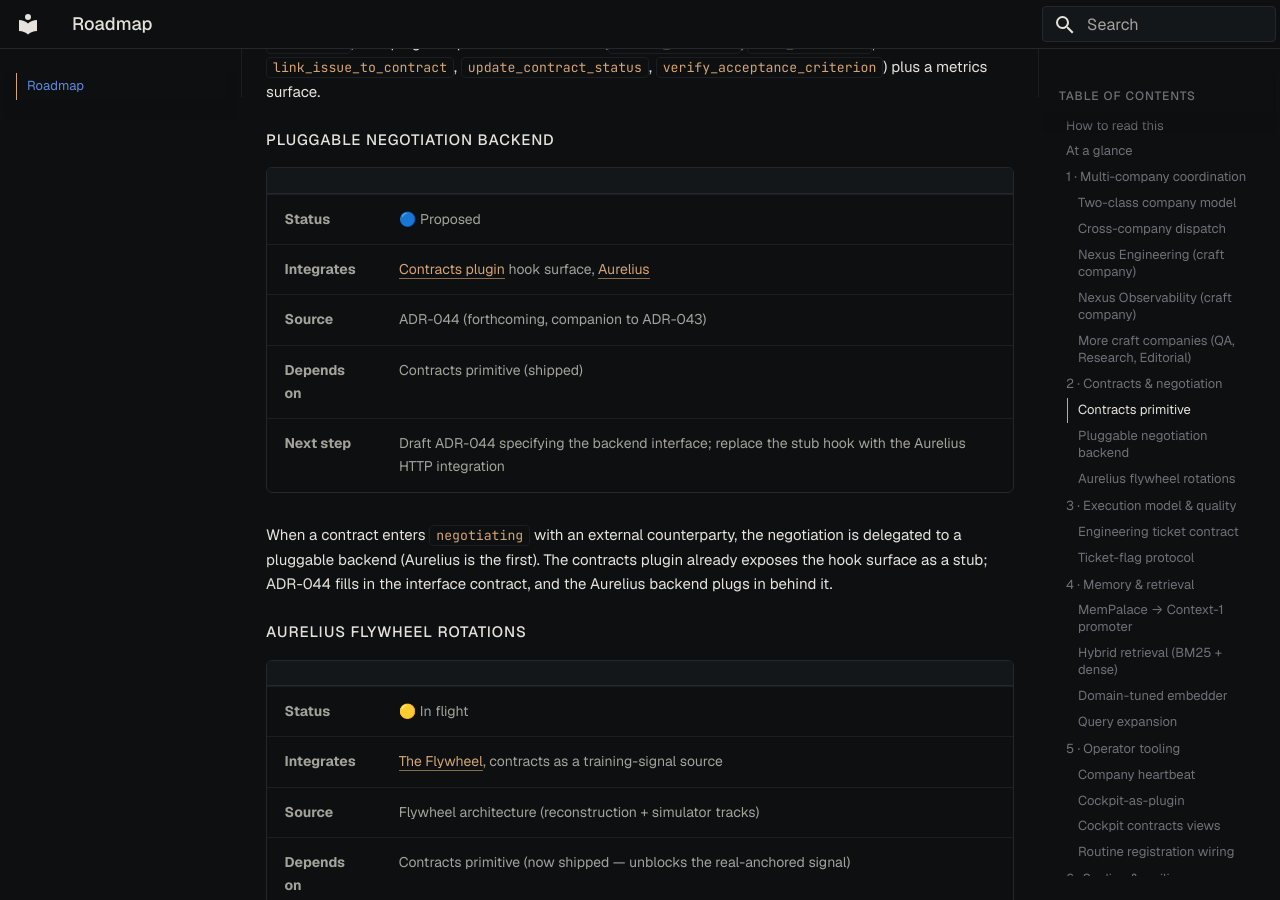
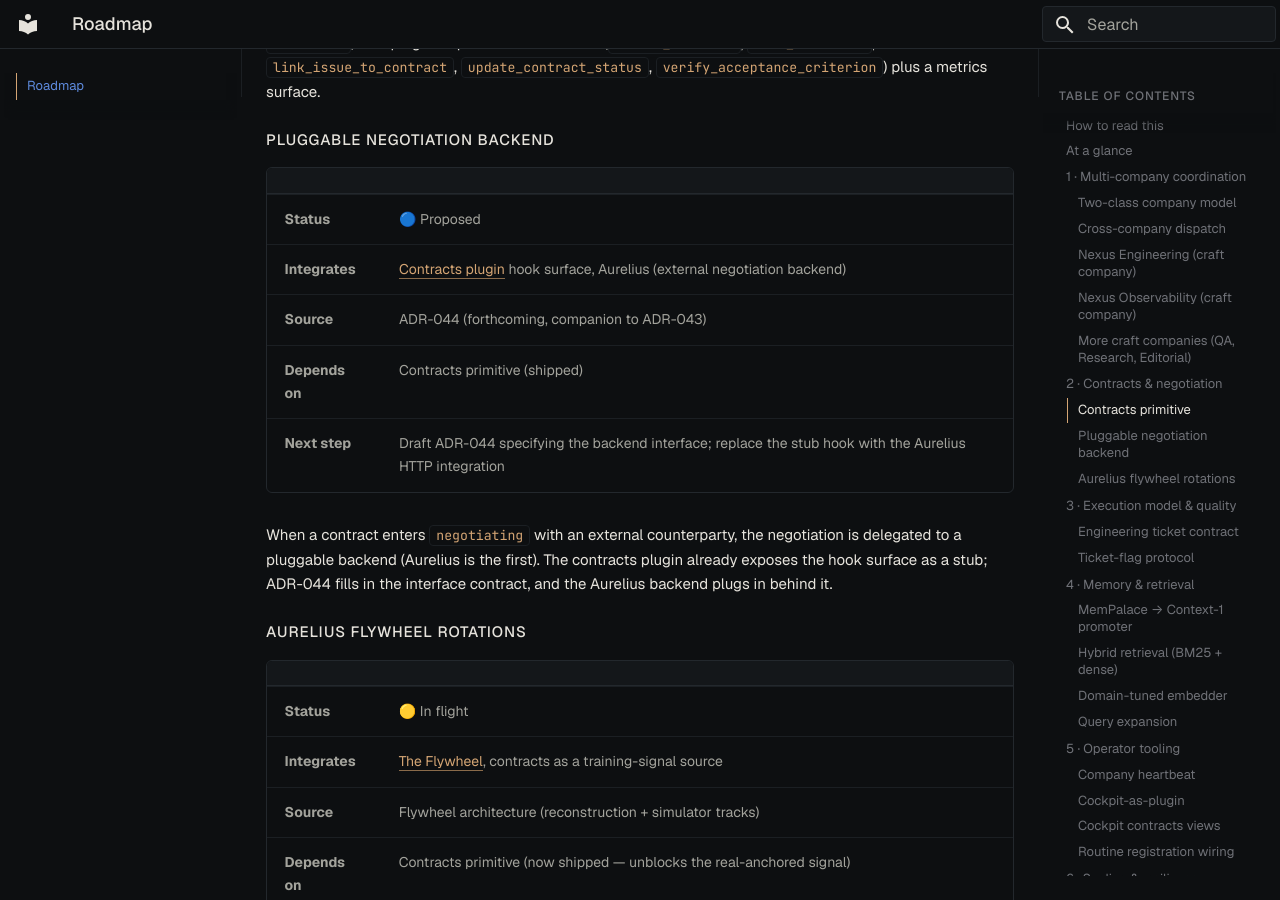
Before and after one commit to nexus-holdings/nexus-docs, an MkDocs documentation site: the page built from docs/roadmap.md, in a window 1280 px wide and 900 px high, scrolled down 4754 px. Built offline with MkDocs 1.6.1 and Material for MkDocs 9.7.7, drawn with Linux system fonts in a browser that asks for light colours.

Commit message:
Delink the placeholder Aurelius from a live external domain
Aurelius is a documented placeholder ('treat as placeholders; they
don't exist on a fresh install') and is plain text in all 28 of its
mentions except two, which linked to https://aurelius.ai — a live
external domain the project doesn't own. Clicking it from the public
site sent visitors off to a parked/third-party domain.

Delinked both (roadmap.md, plugins/contracts.md) to match every
other placeholder mention and the other faux companies (Lighthouse,
Ledgerly), which are never linked out.

Co-Authored-By: Claude Opus 4.7 (1M context) <noreply@anthropic.com>

```diff
--- a/docs/roadmap.md
+++ b/docs/roadmap.md
@@ -122,7 +122,7 @@ Two-party agreements moved from implicit (a couple of columns on a dispatched ti
 | | |
 |---|---|
 | **Status** | 🔵 Proposed |
-| **Integrates** | [Contracts plugin](components/plugins/contracts.md) hook surface, [Aurelius](https://aurelius.ai) |
+| **Integrates** | [Contracts plugin](components/plugins/contracts.md) hook surface, Aurelius (external negotiation backend) |
 | **Source** | ADR-044 (forthcoming, companion to ADR-043) |
 | **Depends on** | Contracts primitive (shipped) |
 | **Next step** | Draft ADR-044 specifying the backend interface; replace the stub hook with the Aurelius HTTP integration |
```
Also changed, not shown: docs/components/plugins/contracts.md (+1 -1 lines).
